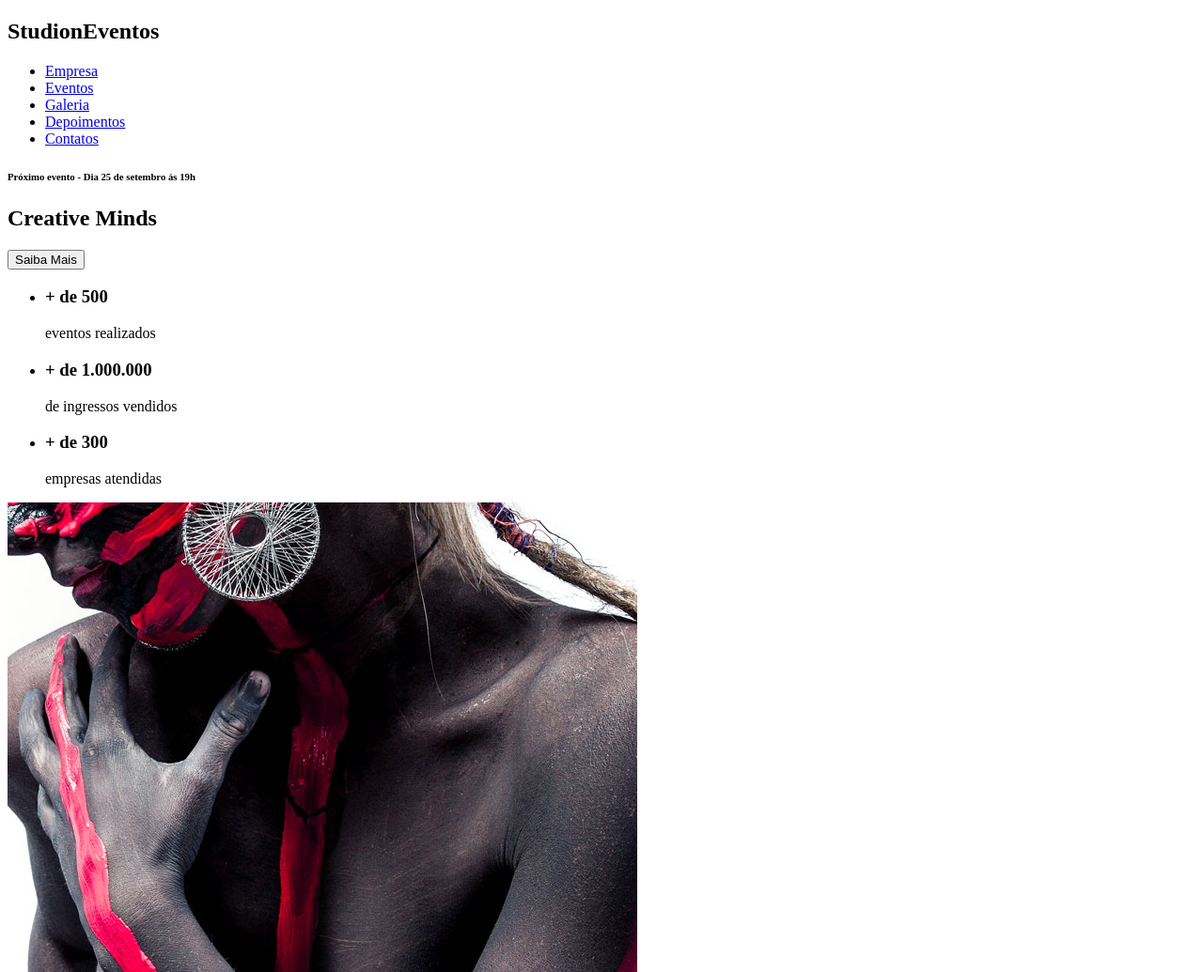
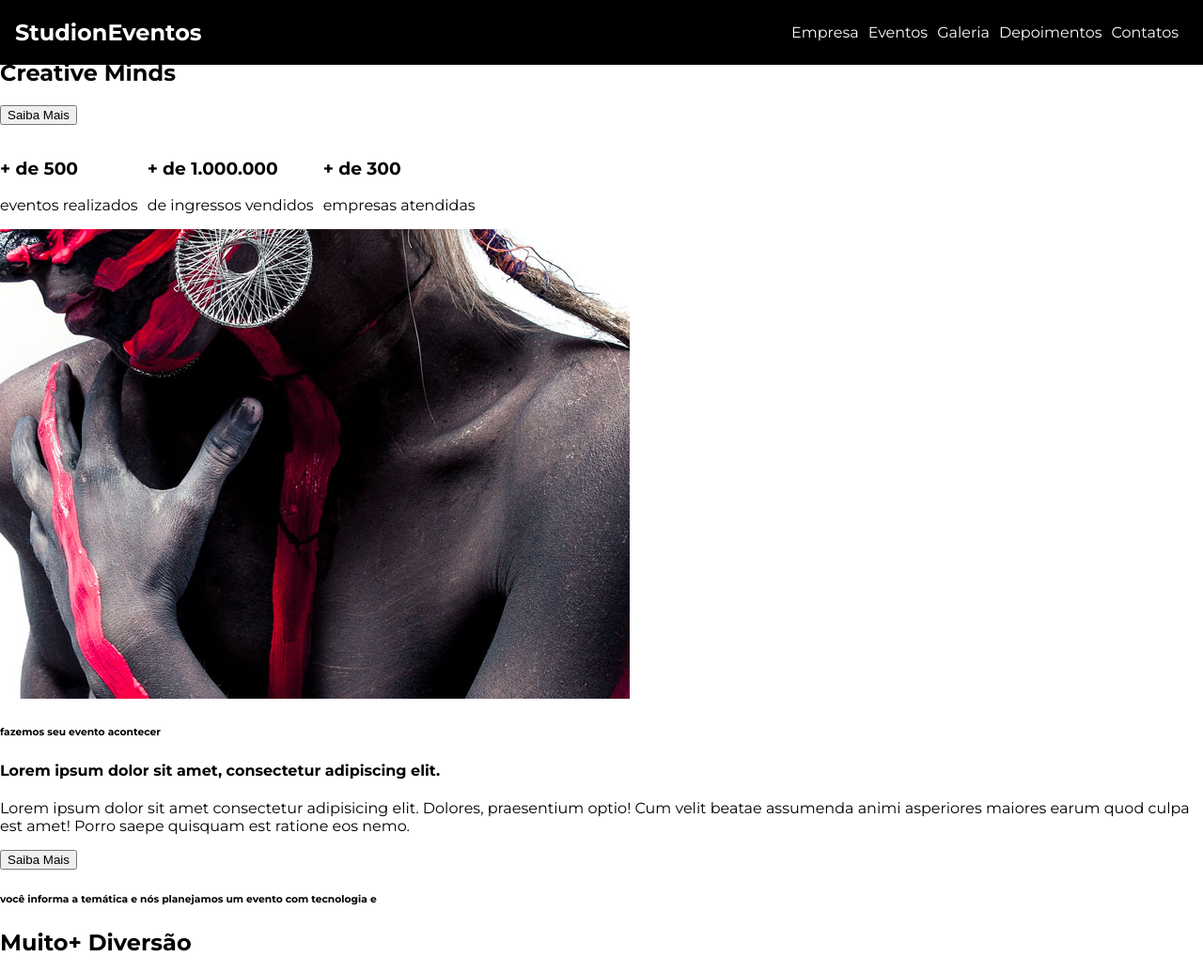
Before and after one commit to LucasMoccelin/studion, a website: page src/index.html in a window 1280 px wide. Shown: the top 1035 px of the page at 94% size. Drawn offline with Linux system fonts and the light colour scheme.

Commit message:
feat(nav): added base style

```diff
--- a/src/index.html
+++ b/src/index.html
@@ -5,13 +5,14 @@
     <meta charset="UTF-8">
     <meta http-equiv="X-UA-Compatible" content="IE=edge">
     <meta name="viewport" content="width=device-width, initial-scale=1.0">
+    <link rel="stylesheet" href="style.css">
     <title>studion</title>
 </head>
 
 <body>
-    <nav>
+    <nav class="navbar">
         <h1>Studi<span>on</span><span>Eventos</span></h1>
-        <ul>
+        <ul class="navbar__links">
             <li>
                 <a href="#empresa">
                     Empresa
--- /dev/null
+++ b/src/style.css
@@ -0,0 +1,49 @@
+@import url('https://fonts.googleapis.com/css2?family=Montserrat:wght@400;700&display=swap');
+
+* {
+    box-sizing: border-box;
+}
+
+:root {
+    font-family: 'Montserrat', sans-serif;
+    font-size: 16px;
+}
+
+body {
+    margin: 0;
+}
+
+ul {
+    display: flex;
+    list-style: none;
+    padding-left: 0;
+
+}
+
+li {
+    margin-right: 0.625rem;
+}
+
+.navbar {
+    position: fixed;
+    display: grid;
+    grid-template-columns: 1fr 9fr;
+    align-items: center;
+    top: 0;
+    left: 0;
+
+    width: 100vw;
+    padding: 0 1rem;
+
+    background-color: #000;
+    color: #FFF;
+}
+
+.navbar__links {
+    justify-self: end;
+}
+
+.navbar__links a {
+    color: #FFF;
+    text-decoration: none;
+}
```
